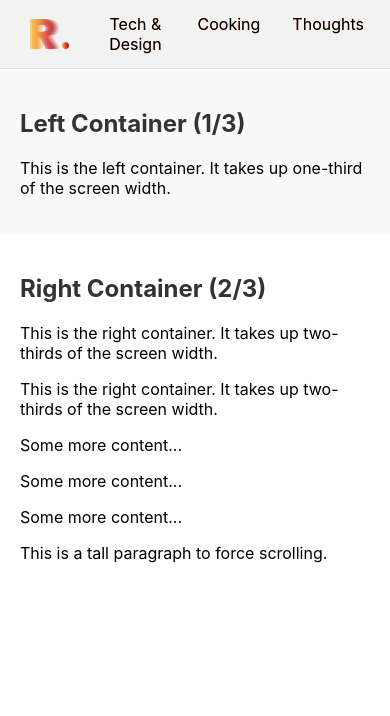
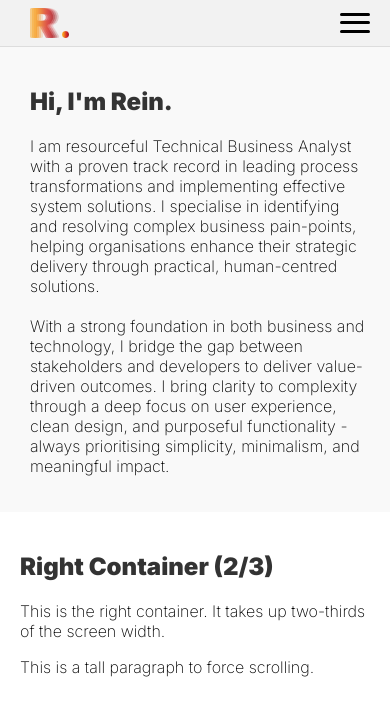
Before and after one commit to rein-w/portfolio1, a React (Create React App) app: page / in a window 390 px wide. Shown: the top 716 px of the page. Built offline with nearby package versions, Linux system fonts and the light colour scheme.

Commit message:
Changes to padding, left container text, minor behaviour

```diff
--- a/src/App.css
+++ b/src/App.css
@@ -6,19 +6,19 @@
   text-align: left;
 }
 
-/* Navigation Bar Styling */
+/* --- Navigation Bar Styling --- */
 .navbar {
   background-color: #f2f2f2;
   border-bottom: 1px solid #ddd;
-  padding: 0 10px; /* Add some overall padding */
-
-  /* Use Flexbox for alignment */
+  padding: 0 20px; /* Adjusted padding */
   display: flex;
   align-items: center;
+  justify-content: space-between; /* This pushes items to the ends */
+  position: relative; /* Needed for the mobile menu dropdown */
 }
 
 .navbar-logo {
-  padding: 0px 20px 0px 20px; /* Padding for spacing */
+  padding: 8px 0 8px 10px; /* Adjusted padding */
 }
 
 .navbar-logo img {
@@ -27,51 +27,50 @@
   display: block;
 }
 
-.navbar ul {
+.nav-links {
   margin: 0;
   padding: 0;
   list-style: none;
-  display: flex; /* Make list items arrange horizontally */
+  display: flex; /* Make list items arrange horizontally on desktop */
 }
 
-/* Find and update this existing rule */
-.navbar li a {
+.nav-links li a {
   display: block;
   color: black;
   text-align: center;
   padding: 14px 16px;
   text-decoration: none;
-  position: relative; /* <-- Add this */
-  transition: color 0.4s ease-in-out; /* <-- Add this for the color fade */
+  transition: color 0.4s ease-in-out;
 }
 
-.navbar li a {
-  display: block;
-  text-align: center;
-  padding: 14px 16px;
-  text-decoration: none;
-  position: relative;
-
-  /* --- KEY CHANGES --- */
-  /* 1. Set the gradient as the background, but make it transparent initially */
+.nav-links li a:hover {
+  color: transparent;
   background: linear-gradient(90deg, #d9534f, #f0ad4e);
   -webkit-background-clip: text;
   background-clip: text;
-
-  /* 2. Set the initial text color to black, but it will transition to transparent */
-  color: black;
-
-  /* 3. Add a transition for a smoother effect on the color */
-  transition: color 0.4s ease-in-out;
 }
 
-
-.navbar li a:hover {
-  /* On hover, make the text color transparent to reveal the gradient underneath */
-  color: transparent;
+/* --- Hamburger Menu Styling --- */
+.hamburger-menu {
+  display: none; /* Hidden on desktop */
+  flex-direction: column;
+  justify-content: space-around;
+  width: 30px;
+  height: 25px;
+  background: transparent;
+  border: none;
+  cursor: pointer;
+  padding: 0;
 }
 
-/* Main Content Layout */
+.hamburger-menu .bar {
+  height: 3px;
+  width: 100%;
+  background-color: black;
+  border-radius: 10px;
+}
+
+/* --- Main Content & Containers --- */
 .main-content {
   display: flex;
   flex-direction: row;
@@ -79,10 +78,10 @@
   overflow: hidden;
 }
 
-/* Left and Right Containers */
 .left-container {
   flex: 1;
-  padding: 20px;
+  /* Change the padding to this: */
+  padding: 20px 20px 20px 30px;
   background-color: #f9f9f9;
 }
 
@@ -94,31 +93,41 @@
   scroll-behavior: smooth;
 }
 
-/* Scrollbar Styling */
-.right-container::-webkit-scrollbar {
-  width: 10px;
-}
-
-.right-container::-webkit-scrollbar-track {
-  background-color: #f1f1f1;
-}
-
-.right-container::-webkit-scrollbar-thumb {
-  background-color: #c5c5c5;
-  border-radius: 5px;
-}
-
-.right-container::-webkit-scrollbar-thumb:hover {
-  background-color: #a8a8a8;
-}
-
-h2 {
-  color: #333;
-}
-
 /* --- Responsive Styles for Mobile Devices --- */
 @media (max-width: 768px) {
 
+  /* Show the hamburger menu icon */
+  .hamburger-menu {
+    display: flex;
+  }
+
+  /* Hide the navigation links by default */
+  .nav-links {
+    display: none;
+    position: absolute;
+    top: 100%; /* Position below the navbar */
+    right: 0;
+    background-color: #f2f2f2;
+    width: 200px; /* Or a width of your choice */
+    border: 1px solid #ddd;
+    border-top: none;
+    flex-direction: column;
+  }
+
+  /* When the menu is open, make the links visible */
+  .nav-links.active {
+    display: flex;
+  }
+
+  .nav-links li {
+    width: 100%;
+  }
+
+  .nav-links li a {
+    text-align: left;
+  }
+
+  /* --- Stack the main containers --- */
   .App {
     height: auto;
   }
@@ -132,3 +141,10 @@ h2 {
     overflow-y: visible;
   }
 }
+
+h2 {
+  color: #333;
+  font-weight: 900; /* <-- This applies the "Thin" font weight */
+}
+
+/* Other existing styles for scrollbar and h2 remain the same */
--- a/src/App.js
+++ b/src/App.js
@@ -1,39 +1,54 @@
+import React, { useState } from 'react';
 import './App.css';
-// 1. Import your logo from the src folder
-import myLogo from './my_logo_r.png';
+import myLogo from './my_logo_r.png'; // Assuming your logo import is here
 
 function App() {
+  // State to track if the mobile navigation is open
+  const [isNavOpen, setIsNavOpen] = useState(false);
+
   return (
     <div className="App">
-      {/* Navigation Bar */}
       <nav className="navbar">
-        {/* ADDED LOGO HERE */}
+        {/* Logo remains on the left */}
         <a href="#home" className="navbar-logo">
-          {/* 2. Use the imported logo variable here */}
           <img src={myLogo} alt="logo" />
         </a>
-        <ul>
+
+        {/* Navigation links with a dynamic class */}
+        {/* The 'active' class will be added/removed when the menu is toggled */}
+        <ul className={`nav-links ${isNavOpen ? 'active' : ''}`}>
           <li><a href="#tech">Tech & Design</a></li>
           <li><a href="#cooking">Cooking</a></li>
           <li><a href="#thoughts">Thoughts</a></li>
         </ul>
+
+        {/* Hamburger Menu Icon - only visible on mobile */}
+        {/* It toggles the isNavOpen state on click */}
+        <button
+          className="hamburger-menu"
+          onClick={() => setIsNavOpen(!isNavOpen)}
+          aria-label="Toggle navigation"
+        >
+          <div className="bar"></div>
+          <div className="bar"></div>
+          <div className="bar"></div>
+        </button>
       </nav>
 
-      {/* Main Content Area */}
       <div className="main-content">
         <div className="left-container">
-          <h2>Left Container (1/3)</h2>
-          <p>This is the left container. It takes up one-third of the screen width.</p>
+          <h2>Hi, I'm Rein.</h2>
+          <p>I am resourceful Technical Business Analyst with a proven track record in leading process
+              transformations and implementing effective system solutions. I specialise in identifying and resolving complex business pain-points, helping organisations enhance their strategic delivery through practical, human-centred solutions.
+          <br></br>
+          <br></br>
+              With a strong foundation in both business and technology, I bridge the gap between stakeholders and
+              developers to deliver value-driven outcomes. I bring clarity to complexity through a deep focus on user experience, clean design, and purposeful functionality - always prioritising simplicity, minimalism, and meaningful impact.</p>
         </div>
         <div className="right-container">
           <h2>Right Container (2/3)</h2>
           <p>This is the right container. It takes up two-thirds of the screen width.</p>
-           <p>This is the right container. It takes up two-thirds of the screen width.</p>
-            <p>Some more content...</p>
-            <p>Some more content...</p>
-            <p>Some more content...</p>
-            {/* Add many more paragraphs until a scrollbar appears */}
-            <p style={{ height: '1000px' }}>This is a tall paragraph to force scrolling.</p>
+          <p style={{ height: '1000px' }}>This is a tall paragraph to force scrolling.</p>
         </div>
       </div>
     </div>
--- a/src/index.css
+++ b/src/index.css
@@ -1,8 +1,11 @@
+@import url('https://fonts.googleapis.com/css2?family=Inter:ital,opsz,wght@0,14..32,100..900;1,14..32,100..900&display=swap');
+/* Font: Inter by Rasmus Andersson */
+
 body {
   margin: 0;
-  font-family: -apple-system, BlinkMacSystemFont, 'Segoe UI', 'Roboto', 'Oxygen',
-    'Ubuntu', 'Cantarell', 'Fira Sans', 'Droid Sans', 'Helvetica Neue',
-    sans-serif;
+  /* Use 'Inter' as the primary font, with a standard sans-serif fallback */
+  font-family: 'Inter', sans-serif;
+  font-weight: 200; /* Set the default weight to regular */
   -webkit-font-smoothing: antialiased;
   -moz-osx-font-smoothing: grayscale;
 }
```
